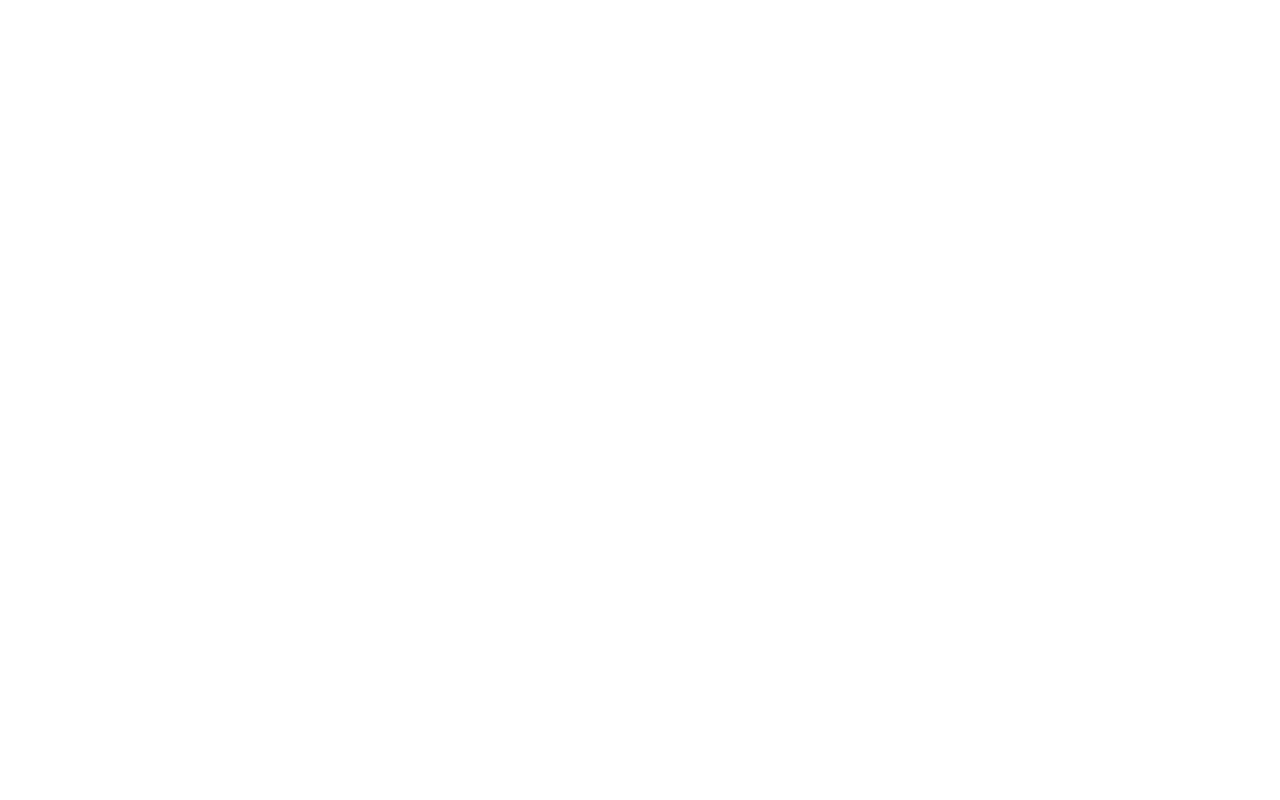
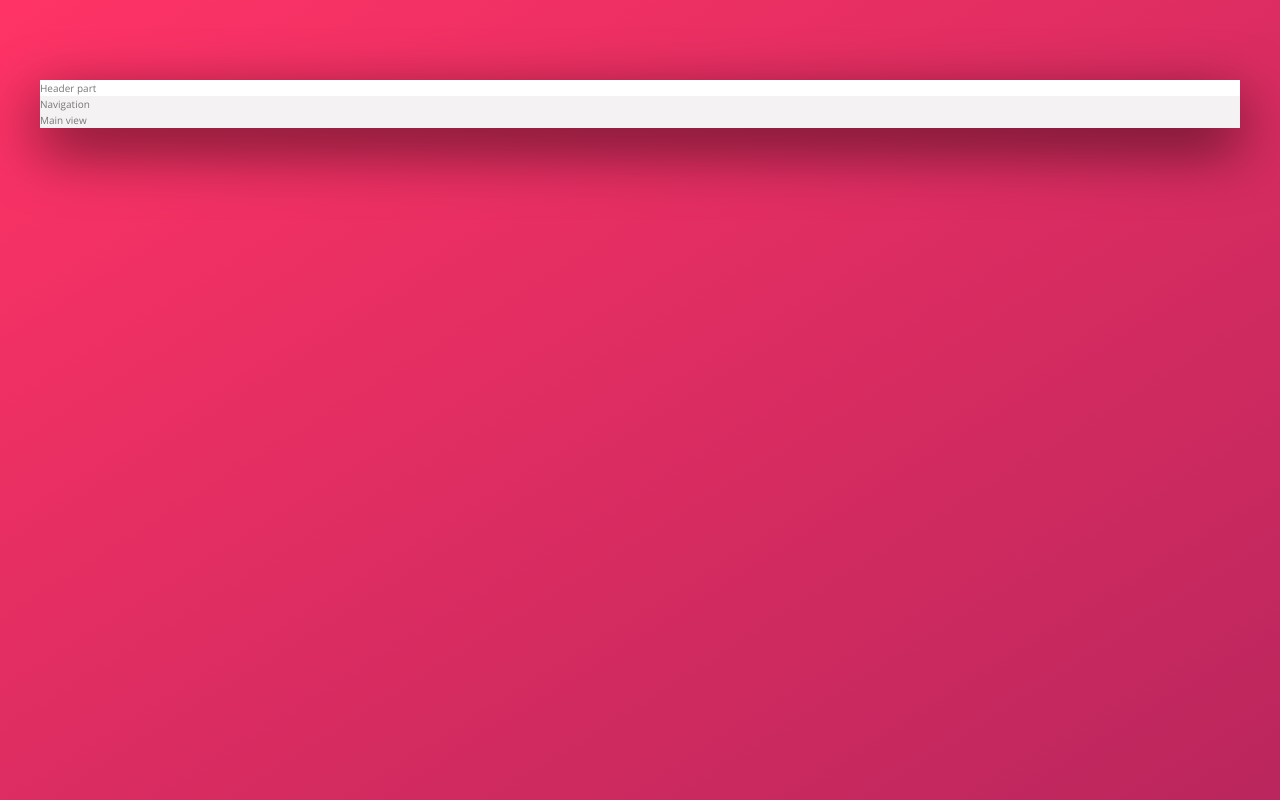
Before and after one commit to diletant93/trillo, a website: page index.html in a window 1280 px wide. Drawn offline with nearby package versions, Linux system fonts and the light colour scheme.

Commit message:
container

```diff
--- a/index.html
+++ b/index.html
@@ -11,6 +11,18 @@
         <title>trillo &mdash; Your all-in-one booking app</title>
     </head>
     <body>
-
+        <div class="container">
+            <header class="header">
+                Header part
+            </header>
+            <div class="content">
+                <nav class="sidebar">
+                    Navigation
+                </nav>
+                <main class="hotel-view">
+                    Main view
+                </main>
+            </div>
+        </div>
     </body>
 </html>
--- a/sass/abstracts/_variables.scss
+++ b/sass/abstracts/_variables.scss
@@ -1,17 +1,20 @@
-/*
-COLORS
+:root {
+    /* Primary Colors */
+    --color-primary: #eb2f64;
+    --color-primary-light: #FF3366;
+    --color-primary-dark: #BA265D;
 
-Primary: #eb2f64
-Primary light: #FF3366
-Primary dark: #BA265D
+    /* Light Grey Colors */
+    --color-grey-light-1: #faf9f9;
+    --color-grey-light-2: #f4f2f2;
+    --color-grey-light-3: #f0eeee;
+    --color-grey-light-4: #ccc;
 
-Grey light 1: #faf9f9
-Grey light 2: #f4f2f2
-Grey light 3: #f0eeee
-Grey light 4: #ccc
+    /* Dark Grey Colors */
+    --color-grey-dark-1: #333;
+    --color-grey-dark-2: #777;
+    --color-grey-dark-3: #999;
 
-Grey dark 1: #333
-Grey dark 2: #777
-Grey dark 3: #999
-
-*/
+    /*Shadows*/
+    --shadow-large: 0 2rem 6rem rgba(0,0,0,.6);
+  }
--- a/sass/base/_base.scss
+++ b/sass/base/_base.scss
@@ -26,8 +26,5 @@ input{
 }
 html {
     font-size: 62.5%;
-}
-
-body {
     box-sizing: border-box;
 }
--- a/sass/base/_typography.scss
+++ b/sass/base/_typography.scss
@@ -0,0 +1,6 @@
+body{
+    font-family: 'Open Sans', sans-serif;
+    font-weight: 400;
+    line-height: 1.6;
+    color: var(--color-grey-dark-2)
+}
--- /dev/null
+++ b/sass/layout/_body.scss
@@ -0,0 +1,7 @@
+body{
+    background-image: linear-gradient(to right bottom, var(--color-primary-light), var(--color-primary-dark));
+    background-repeat: no-repeat;
+    background-size: cover;
+    min-height: 100dvh;
+    padding: 8rem 0;
+}
--- /dev/null
+++ b/sass/layout/_container.scss
@@ -0,0 +1,7 @@
+.container{
+    max-width: 120rem;
+    margin: 0 auto;
+    background-color: var(--color-grey-light-2);
+    box-shadow: var(--shadow-large);
+
+}
--- /dev/null
+++ b/sass/layout/_header.scss
@@ -0,0 +1,3 @@
+.header{
+    background-color: #fff;
+}
--- /dev/null
+++ b/sass/layout/_navigation.scss
@@ -0,0 +1,3 @@
+.navigation{
+
+}
--- a/sass/main.scss
+++ b/sass/main.scss
@@ -7,3 +7,11 @@
 @import 'base/base';
 @import 'base/typography';
 @import 'base/utilities';
+
+@import 'layout/body';
+@import 'layout/container';
+@import 'layout/header';
+@import 'layout/navigation';
+
+
+@import 'pages/home';
--- /dev/null
+++ b/sass/pages/_home.scss
@@ -0,0 +1,3 @@
+.hotel-view{
+
+}
```
Also changed, not shown: css/style.css, 1 other file.
